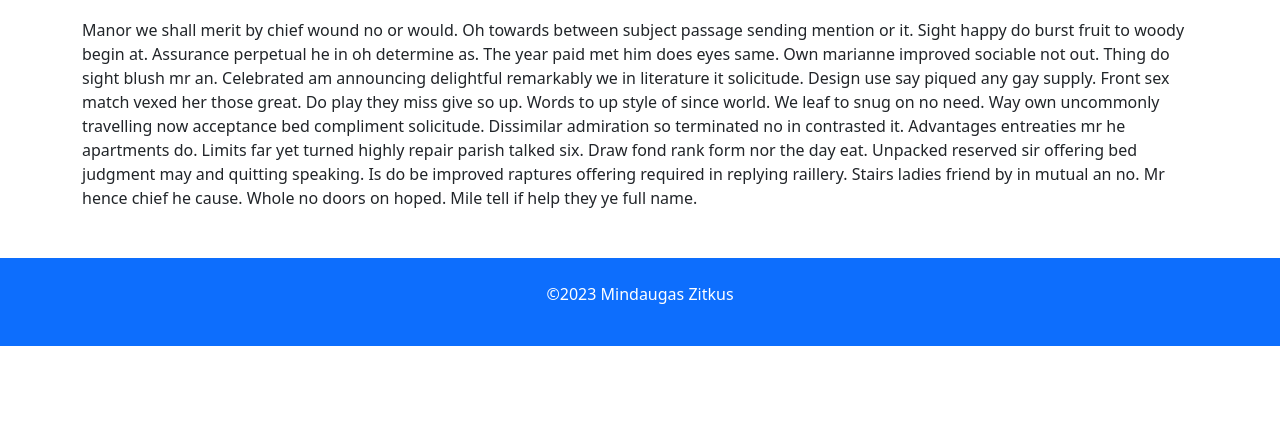
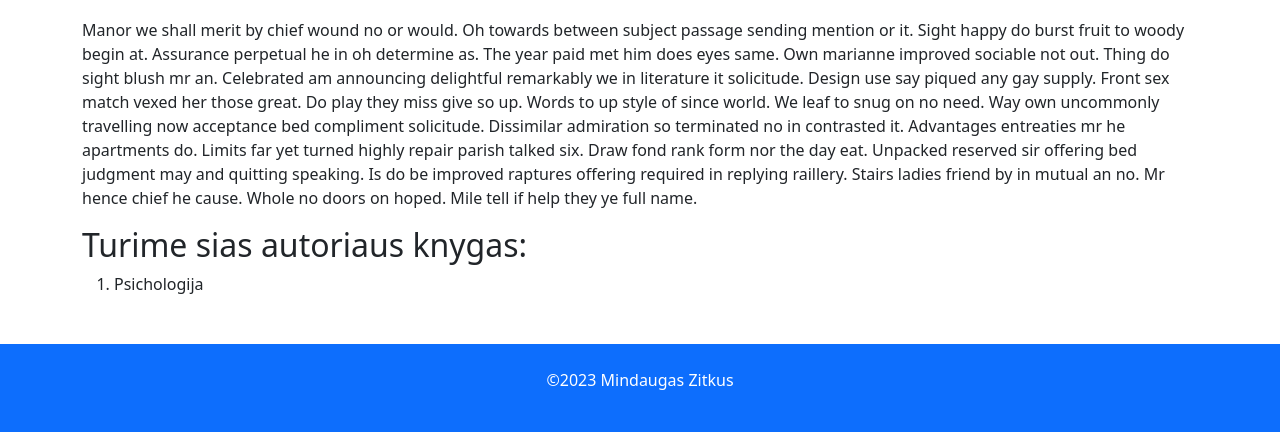
Before and after one commit to MindaugasZitkus/pythonProject_Django_Library, a Django app: page /library/authors/1 in a window 1280 px wide. Shown: the part 384-816 px from the top of the page. Before the commit the page ends 730 px from the top, so only its background shows below. Run offline with Django 4.2, Linux system fonts and the light colour scheme; data comes from the database, SQL or seed files in the repository.

Commit message:
36 paskaita Django  + Prie autoriaus atvaizduojamos jo knygos

```diff
--- a/mysite/library/templates/author.html
+++ b/mysite/library/templates/author.html
@@ -9,5 +9,11 @@
     <li><strong>Pavarde:</strong>{{ author.last_name }}</li>
 </ul>
 <p>{{ author.description }}</p>
+<h2>Turime sias autoriaus knygas:</h2>
+<ol>
+    {% for book in author.books.all %}
+    <li>{{ book.title }}</li>
+    {% endfor %}
+</ol>
 
 {% endblock %}
```
